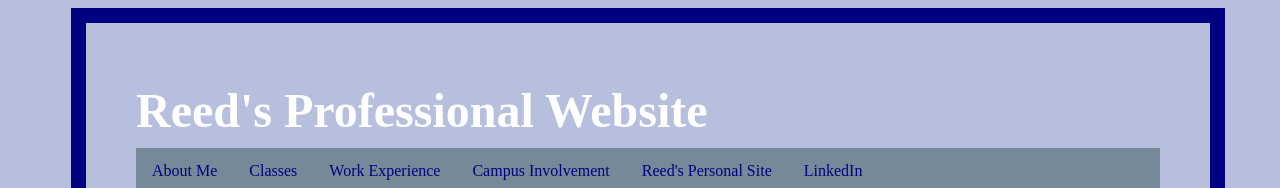
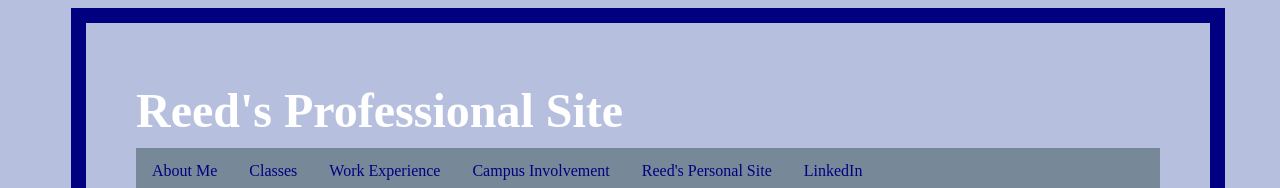
Before and after one commit to rulses/rulses_HW6, a plain HTML site: page index.html in a window 1280 px wide. Shown: the top 188 px of the page. Drawn offline with nearby package versions, Linux system fonts and the light colour scheme; a web font is replaced by a local one.

Commit message:
Update index.html

```diff
--- a/index.html
+++ b/index.html
@@ -11,7 +11,7 @@
   <body>
     <div id="container">
       <header>
-        <h1>Reed's Professional Website</h1>
+        <h1>Reed's Professional Site</h1>
       </header>
 
       <nav>
```
